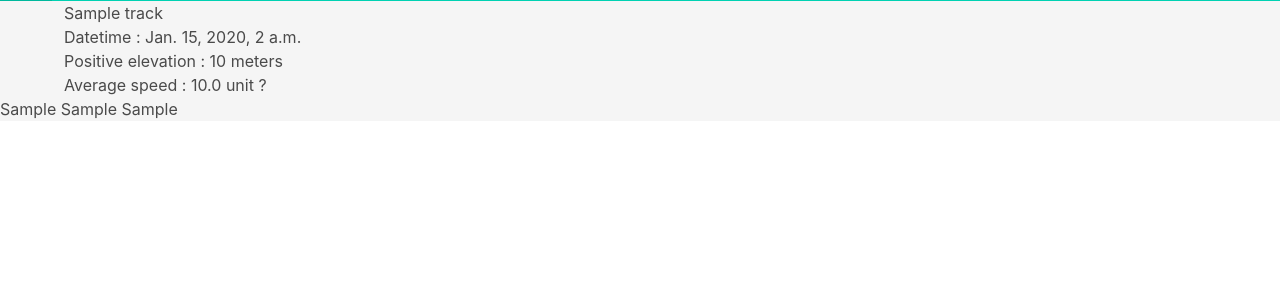
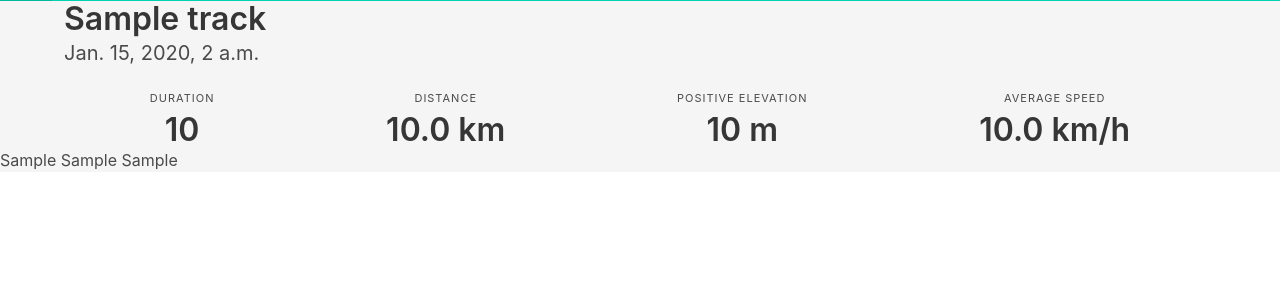
Before and after one commit to martinlehoux/django_bike, a Django app: template apps/track/templates/track/track_detail.html in a window 1280 px wide. Shown: the part 55-356 px from the top of the page. Run offline with Django 3.2, Linux system fonts and the light colour scheme; tables that the repository leaves empty hold one stand-in row (values such as "Sample post"); the template is opened without the code that fills it: values that come from a table or form of the project are taken from there, most other values are stand-ins (such as "Sample title", 1, 10 or a date in 2020); parts of the project's set-up code (start-up, migrations or seed data) failed here and were passed over; some libraries are stand-ins or nearby versions.

Commit message:
feat - Add distance and duration stats

```diff
--- a/apps/track/models.py
+++ b/apps/track/models.py
@@ -2,6 +2,7 @@ from pathlib import Path
 import uuid
 from typing import List
 from math import sqrt
+from datetime import timedelta
 
 from django.db import models
 from django.shortcuts import reverse
@@ -80,7 +81,19 @@ class TrackStat:
         speed = TrackData(self.track).speed()
         if speed:
             return sum(speed) / len(speed)
+    def duration(self) -> timedelta:
+        duration = TrackData(self.track).time()
+        if duration:
+            return duration[-1]
+        return timedelta()
+
+    def distance(self) -> float:
+        """km"""
+        distance = TrackData(self.track).dist()
+        if distance:
+            return distance[-1]
         return 0.0
+
 
 
 class TrackData:
@@ -90,7 +103,7 @@ class TrackData:
         assert isinstance(track, Track)
         self.track = track
 
-    def time(self) -> List[float]:
+    def time(self) -> List[timedelta]:
         return [point.time for point in self.track.point_set.all()]
 
     def lon(self) -> List[float]:
@@ -100,6 +113,7 @@ class TrackData:
         return [point.lat for point in self.track.point_set.all()]
 
     def dist(self) -> List[float]:
+        """km"""
         return [point.dist / 1000 for point in self.track.point_set.all()]
 
     def alt(self) -> List[float]:
--- a/apps/track/templates/track/track_detail.html
+++ b/apps/track/templates/track/track_detail.html
@@ -2,10 +2,34 @@
 
 {% block content %}
 <div class="container">
-  <h2>{{track.name}}</h2>
-  <p>Datetime : {{track.datetime}}</p>
-  <p>Positive elevation : {{track_stat.pos_ele|floatformat:0}} meters</p>
-  <p>Average speed : {{track_stat.mean_speed|floatformat:1}} unit ?</p>
+  <h2 class="title">{{track.name}}</h2>
+  <h2 class="subtitle">{{track.datetime}}</h2>
+  <div class="level">
+    <div class="level-item has-text-centered">
+      <div>
+        <p class="heading">Duration</p>
+        <p class="title">{{track_stat.duration}}</p>
+      </div>
+    </div>
+    <div class="level-item has-text-centered">
+      <div>
+        <p class="heading">Distance</p>
+        <p class="title">{{track_stat.distance|floatformat:1}} km</p>
+      </div>
+    </div>
+    <div class="level-item has-text-centered">
+      <div>
+        <p class="heading">Positive elevation</p>
+        <p class="title">{{track_stat.pos_ele|floatformat:0}} m</p>
+      </div>
+    </div>
+    <div class="level-item has-text-centered">
+      <div>
+        <p class="heading">Average speed</p>
+        <p class="title">{{track_stat.mean_speed|floatformat:1}} km/h</p>
+      </div>
+    </div>
+  </div>
 </div>
 {% autoescape off %}
 {{alt_vs_dist}}
```
